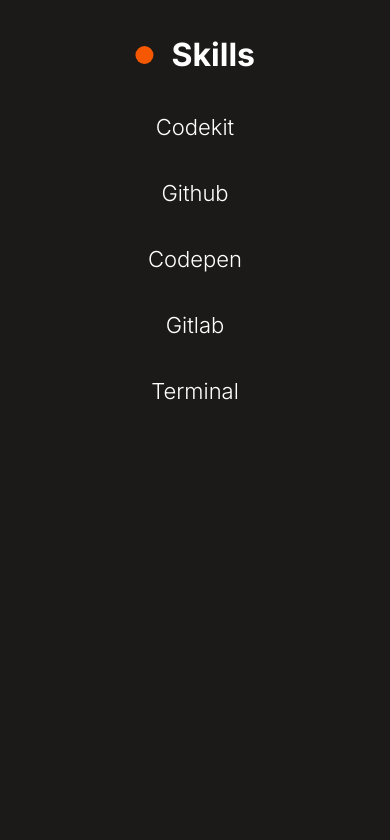
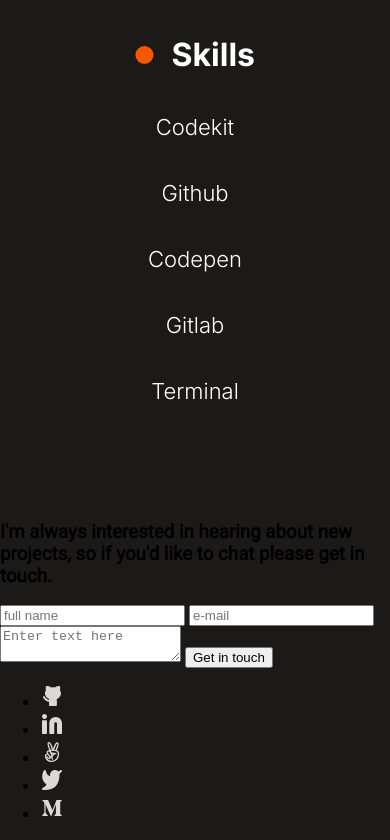
Before and after one commit to mhamedGd/microverse-portfolio, a website: page src/index.html in a window 390 px wide. Shown: the part 6085-6925 px from the top of the page. Before the commit the page ends 6587 px from the top, so only its background shows below. Drawn offline with Linux system fonts and the light colour scheme.

Commit message:
Add the markup for the contact form section of the mobile version

```diff
--- a/src/index.html
+++ b/src/index.html
@@ -267,5 +267,25 @@
       </ul>
     </div>
   </section>
+  <section class="contact-form-container">
+    <h3 class="contact-form-text">
+      I'm always interested in hearing about new projects, so if you'd like to chat please get in touch.
+    </h3>
+    <form action="submit" class="contact-form">
+      <input type="text" class="contact-form-inputs" maxlength="30" placeholder="full name" required>
+      <input type="email" class="contact-form-inputs" required placeholder="e-mail">
+      <textarea name="contact-form-user-message" id="contact-form-user-message" required placeholder="Enter text here" maxlength="500"></textarea>
+      <input type="submit" class="contact-form-button" value="Get in touch">
+    </form>
+  </section>
+  <footer>
+    <ul>
+      <li><a href="https://github.com/mhamedGd"><img src="../rsc/icons/Icon-GitHub.svg" alt=""></a></li>
+      <li><a href="https://www.linkedin.com/in/mohammed-k-b10450107/"><img src="../rsc/icons/Icon-Linkedin.svg" alt=""></a></li>
+      <li><a href=""><img src="../rsc/icons/Icon-Angelist.svg" alt=""></a></li>
+      <li><a href="https://twitter.com/mhamedKGD"><img src="../rsc/icons/Icon-Twitter.svg" alt=""></a></li>
+      <li><a href=""><img src="../rsc/icons/Icon-Medium.svg" alt=""></a></li>
+    </ul>
+  </footer>
 </body>
 </html>
```
